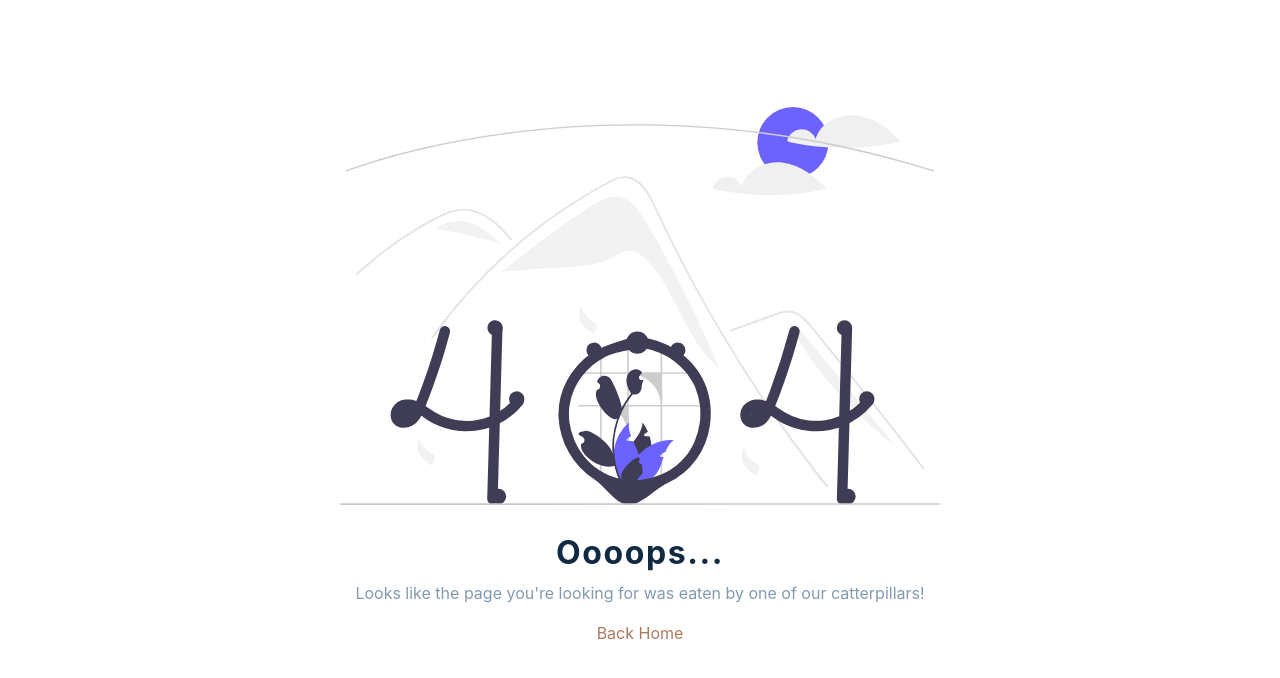
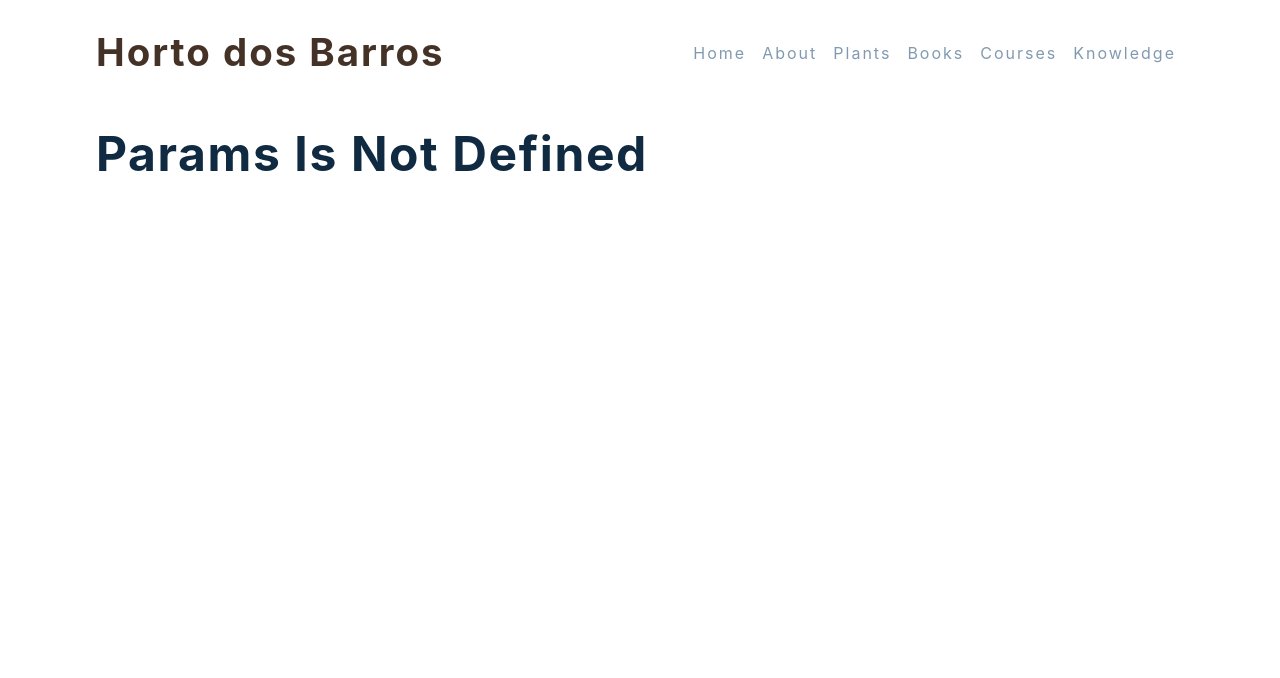
Before and after one commit to jaomateus/hortodosbarros, a React (Create React App) app: page /plant/1 in a window 1280 px wide. Shown: the top 678 px of the page. Built offline with nearby package versions, Linux system fonts and the light colour scheme.

Commit message:
style plant card

```diff
--- a/src/App.js
+++ b/src/App.js
@@ -7,13 +7,15 @@ import {
   Error,
   PrivateRoute,
   Cart,
-  SinglePlant,
+  Plant,
   HomeLayout,
   Landing,
   SinglePageError,
 } from "./pages";
 import { RouterProvider, createBrowserRouter } from "react-router-dom";
 import { loader as plantShopLoader } from "./pages/PlantShop";
+import { loader as plantLoader } from "./pages/Plant";
+
 import Checkout from "./pages/Checkout";
 
 const router = createBrowserRouter([
@@ -37,6 +39,12 @@ const router = createBrowserRouter([
         errorElement: <SinglePageError />,
       },
       {
+        path: "plant/:id",
+        errorElement: <SinglePageError />,
+        loader: plantLoader,
+        element: <Plant />,
+      },
+      {
         path: "bookshop",
         element: <BookShop />,
       },
--- /dev/null
+++ b/src/components/PlantCard.js
@@ -0,0 +1,71 @@
+import React from "react";
+import { Link, useOutletContext } from "react-router-dom";
+import { styled } from "styled-components";
+
+const PlantCard = ({ id, scientific_name, common_name, family, image_url }) => {
+  // const data = useOutletContext()   To get global loading values . Check HomeLayout for more info.
+  return (
+    <Wrapper>
+      <div className="card-container">
+        <div className="img-container">
+          <img src={image_url} alt={scientific_name} className="img" />
+        </div>
+        <div className="footer">
+          <h4>{scientific_name}</h4>
+          <h5>{common_name}</h5>
+          <h5>{family}</h5>
+          <Link to={`/plant/${id}`} className="btn">
+            Details
+          </Link>
+        </div>
+      </div>
+    </Wrapper>
+  );
+};
+
+const Wrapper = styled.article`
+  display: grid;
+  grid-template-rows: auto 1fr;
+  border-radius: var(--radius);
+
+  .card-container {
+    box-shadow: var(--light-shadow);
+    transition: var(--transition);
+    background: var(--white);
+  }
+
+  .card-container:hover {
+    box-shadow: var(--dark-shadow);
+  }
+
+  .img-container {
+    width: 100%;
+    height: 300px;
+  }
+
+  img {
+    width: 100%;
+    object-fit: cover;
+    object-position: center;
+    height: 100%;
+    border-top-left-radius: var(--radius);
+    border-top-right-radius: var(--radius);
+  }
+
+  .footer {
+    padding: 1.5rem;
+    h4,
+    h5 {
+      margin-bottom: 0.5rem;
+    }
+    h4 {
+      font-weight: 700;
+    }
+    p {
+      margin-bottom: 1rem;
+      color: var(--clr-grey-5);
+    }
+  }
+`;
+
+export default PlantCard;
--- /dev/null
+++ b/src/components/PlantList.js
@@ -0,0 +1,30 @@
+import React from "react";
+import { styled } from "styled-components";
+import PlantCard from "./PlantCard";
+
+const PlantList = ({ plants }) => {
+  if (!plants) {
+    return (
+      <h4 style={{ textAlign: "center" }}>
+        Sorry, we still don't have that plant on our collection.
+      </h4>
+    );
+  }
+
+  return (
+    <Wrapper>
+      {plants.map((plant) => {
+        const { id, scientific_name, common_name, family, image_url } = plant;
+        return <PlantCard key={plant.id} {...plant} />;
+      })}
+    </Wrapper>
+  );
+};
+
+const Wrapper = styled.div`
+  display: grid;
+  grid-template-columns: repeat(auto-fill, minmax(300px, 1fr));
+  gap: 3rem;
+`;
+
+export default PlantList;
--- /dev/null
+++ b/src/components/PlantSearchForm.js
@@ -0,0 +1,7 @@
+import React from "react";
+
+const PlantSearchForm = () => {
+  return <div>PlantSearchForm</div>;
+};
+
+export default PlantSearchForm;
--- a/src/components/index.js
+++ b/src/components/index.js
@@ -1 +1,4 @@
 export { default as Navbar } from "./navbar";
+export { default as PlantCard } from "./PlantCard";
+export { default as PlantList } from "./PlantList";
+export { default as PlantSearchForm } from "./PlantSearchForm";
--- a/src/pages/HomeLayout.js
+++ b/src/pages/HomeLayout.js
@@ -1,13 +1,18 @@
 import React from "react";
-import { Outlet } from "react-router-dom";
+import { Outlet, useNavigation } from "react-router-dom";
 import { Navbar } from "../components";
 
 const HomeLayout = () => {
+  const navigation = useNavigation();
+  const isPageLoading = navigation.state === "loading";
+  // const value = 'some value'   Check GLobal Loading below
   return (
     <>
       <Navbar />
       <section className="page">
-        <Outlet />
+        {isPageLoading ? <div className="loading" /> : <Outlet />}
+        {/* New feature from react-router that allows me to pass global context values to the outlet, being available everywhere in my app. Look at example on Plantcard component.
+        <Outlet context={{value}}/>   */}
       </section>
     </>
   );
--- /dev/null
+++ b/src/pages/Plant.js
@@ -0,0 +1,16 @@
+import React from "react";
+import { Link, useLoaderData } from "react-router-dom";
+import axios from "axios";
+import { styled } from "styled-components";
+
+export const loader = async (data) => {
+  const { id } = params;
+};
+
+const Plant = () => {
+  const plant = useLoaderData();
+  return <div>PlantPage</div>;
+};
+
+const Wrapper = styled.div``;
+export default Plant;
--- a/src/pages/PlantShop.js
+++ b/src/pages/PlantShop.js
@@ -2,7 +2,9 @@ import React from "react";
 import { useLoaderData } from "react-router-dom";
 import { styled } from "styled-components";
 import axios from "axios";
+import { PlantList } from "../components";
 
+// To retrieve a client token in case we need to make http requests from the client side
 // const getTrefleClientToken = async () => {
 //   try {
 //     const response = await axios.post(
@@ -14,32 +16,21 @@ import axios from "axios";
 //     console.error("Error fetching client token:", error);
 //     return null;
 //   }
-// };1
-
-const getAllPlants = async () => {
-  try {
-    const response = await axios.get("http://localhost:3000/all_plants");
-    const data = response.data;
-  } catch (error) {
-    console.error("Error fetching plants:", error);
-    return null;
-  }
-};
+// };
 
 export const loader = async () => {
-  const searchTerm = "Arbutus unedo";
+  const searchTerm = "";
   const response = await axios.get("http://localhost:3000/all_plants");
+  console.log(response);
   return { plants: response.data.data, searchTerm };
 };
 
 const PlantShop = () => {
   const { plants, searchTerm } = useLoaderData();
-  console.log(plants);
-  console.log(searchTerm);
   return (
-    <Wrapper>
-      <h4>J</h4>
-    </Wrapper>
+    <>
+      <PlantList plants={plants} />
+    </>
   );
 };
 
--- a/src/pages/SinglePlant.js
+++ /dev/null
@@ -1,7 +0,0 @@
-import React from "react";
-
-const SinglePlant = () => {
-  return <div>SinglePlantPage</div>;
-};
-
-export default SinglePlant;
--- a/src/pages/index.js
+++ b/src/pages/index.js
@@ -5,7 +5,7 @@ export { default as BookShop } from "./BookShop";
 export { default as Error } from "./Error";
 export { default as PrivateRoute } from "./PrivateRoute";
 export { default as Cart } from "./Cart";
-export { default as SinglePlant } from "./SinglePlant";
+export { default as Plant } from "./Plant";
 export { default as HomeLayout } from "./HomeLayout";
 export { default as Landing } from "./Landing";
 export { default as SinglePageError } from "./SinglePageError";
```
Also changed, not shown: 1 other file (tests, documents, lock files or other folders).
